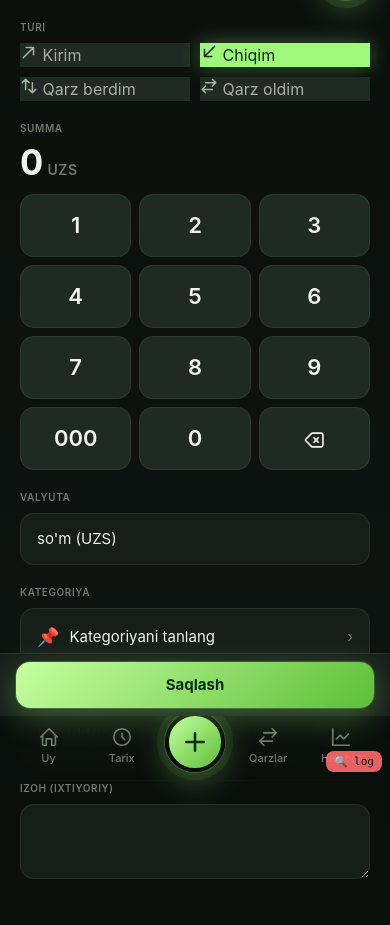
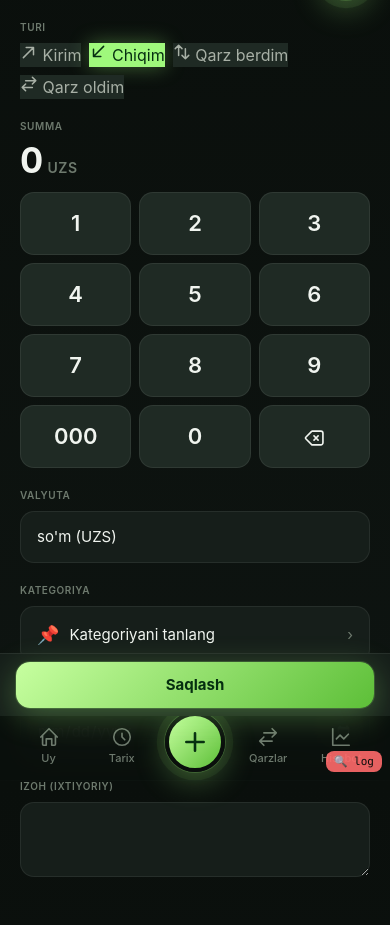
Before and after one commit to Erkaboy0313/iwallet, a Django app: template transactions/templates/transactions/add.html in a window 390 px wide. Shown: the part 64-989 px from the top of the page. After the commit the page ends 941 px from the top, so only its background shows below. Run offline with Django 5.2, Linux system fonts and the light colour scheme; the template is opened without the code that fills it: values that come from a table or form of the project are taken from there, others are empty; style sheets or scripts are compiled from the project's sources; some libraries are stand-ins or nearby versions.

Commit message:
fix(add/edit-tx): type pills use natural width, no grid stretching
Eric: "torburchak bo'lib qolyabdi darxol." The 2x2 grid forced each pill
to 50% column width, stretching them into wide rounded rectangles that
read as boxes rather than pills.

Switch the container from grid (1fr 1fr) to flex+wrap. Each pill now
takes its content width (icon + label + 16px x-padding), so they look
like actual chips. On a narrow mobile width they wrap to two rows
naturally — same visual rhythm without the rectangle effect.

585 tests stay green.

Co-Authored-By: Claude Opus 4.7 (1M context) <noreply@anthropic.com>

```diff
--- a/transactions/templates/transactions/add.html
+++ b/transactions/templates/transactions/add.html
@@ -58,9 +58,9 @@
                                font-weight: 600;
                                padding: 0;
                                margin-bottom: 8px">Turi</legend>
-                <div style="display: grid; grid-template-columns: 1fr 1fr; gap: 10px">
+                <div style="display: flex; flex-wrap: wrap; gap: 8px">
                     {% for value, label in form.type.field.choices %}
-                        <label style="cursor: pointer; display: block">
+                        <label style="cursor: pointer">
                             <input type="radio"
                                    name="type"
                                    value="{{ value }}"
--- a/transactions/templates/transactions/edit.html
+++ b/transactions/templates/transactions/edit.html
@@ -51,9 +51,9 @@
                                font-weight: 600;
                                padding: 0;
                                margin-bottom: 8px">Turi</legend>
-                <div style="display: grid; grid-template-columns: 1fr 1fr; gap: 10px">
+                <div style="display: flex; flex-wrap: wrap; gap: 8px">
                     {% for value, label in form.type.field.choices %}
-                        <label style="cursor: pointer; display: block">
+                        <label style="cursor: pointer">
                             <input type="radio"
                                    name="type"
                                    value="{{ value }}"
```
